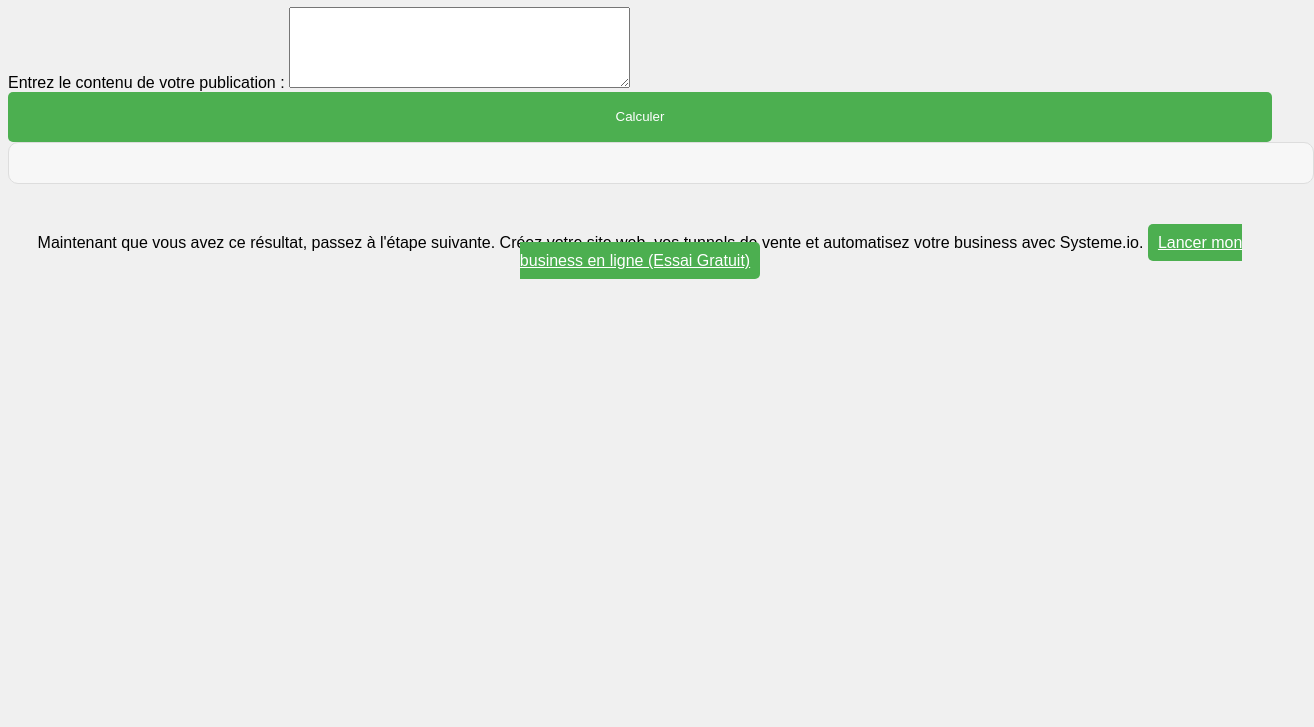
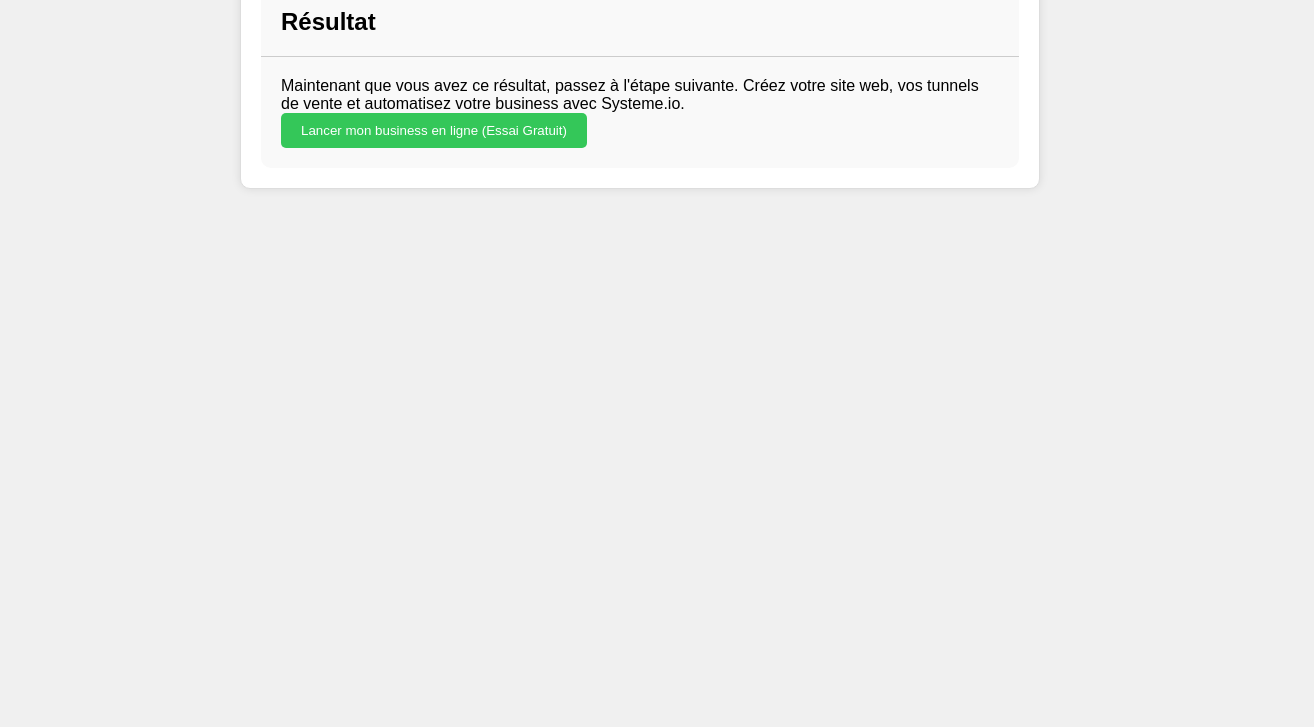
Before and after one commit to Nounou1977/github.io, a plain HTML site: page outil-de-plan-de-contenu-marketing.html in a window 1280 px wide. Shown: the part 73-800 px from the top of the page, 1314 px wide, since content can reach past the window. Drawn offline with Linux system fonts and the light colour scheme.

Commit message:
Mise a jour de l outil outil de plan de contenu marketing

```diff
--- a/outil-de-plan-de-contenu-marketing.html
+++ b/outil-de-plan-de-contenu-marketing.html
@@ -6,72 +6,69 @@
     <meta name="viewport" content="width=device-width, initial-scale=1.0">
     <title>Outil de plan de contenu marketing</title>
     <style>
+        * {
+            box-sizing: border-box;
+            margin: 0;
+            padding: 0;
+        }
+
         body {
             font-family: Arial, sans-serif;
             background-color: #f0f0f0;
         }
 
-        container {
-            width: 80%;
+        .container {
+            max-width: 800px;
             margin: 40px auto;
+            padding: 20px;
             background-color: #fff;
-            padding: 20px;
             border: 1px solid #ddd;
             border-radius: 10px;
             box-shadow: 0 0 10px rgba(0, 0, 0, 0.1);
         }
 
-        .resultat {
-            width: 100%;
-            margin-bottom: 20px;
+        .result {
             padding: 20px;
-            background-color: #f7f7f7;
-            border: 1px solid #ddd;
-            border-radius: 10px;
+            border-bottom: 1px solid #ccc;
+            border-radius: 10px 10px 0 0;
+            background-color: #f9f9f9;
+        }
+
+        .bottom {
+            padding: 20px;
+            background-color: #f9f9f9;
+            border-radius: 0 0 10px 10px;
         }
 
         .button {
-            width: 100%;
-            height: 50px;
-            background-color: #4CAF50;
+            background-color: #34c759;
             color: #fff;
-            padding: 10px;
+            padding: 10px 20px;
             border: none;
             border-radius: 5px;
             cursor: pointer;
         }
 
         .button:hover {
-            background-color: #3e8e41;
-        }
-
-        .affiliation {
-            margin-top: 50px;
-            text-align: center;
+            background-color: #2ecc71;
         }
     </style>
 </head>
 <body>
     <div class="container">
-        <h1>Outil de plan de contenu marketing</h1>
-        <form>
-            <label for="contenu">Entrez le contenu de votre publication :</label>
-            <textarea id="contenu" name="contenu" rows="5" cols="40"></textarea>
-        </form>
-        <button class="button" onclick="calculerResultat()">Calculer</button>
-        <div class="resultat" id="resultat"></div>
-        <div class="affiliation">
-            Maintenant que vous avez ce résultat, passez à l'étape suivante. Créez votre site web, vos tunnels de vente et automatisez votre business avec Systeme.io.
-            <a href="https://systeme.io/fr?sa=sa0005402052e616f3aa5f60c0cf5ad49c228d29ad89" class="button" target="_blank">
-                Lancer mon business en ligne (Essai Gratuit)
-            </a>
+        <div class="result">
+            <h2>Résultat</h2>
+            <p id="result"></p>
+        </div>
+        <div class="bottom">
+            <p>Maintenant que vous avez ce résultat, passez à l'étape suivante. Créez votre site web, vos tunnels de vente et automatisez votre business avec Systeme.io.</p>
+            <button class="button" onclick="openUrl()">Lancer mon business en ligne (Essai Gratuit)</button>
         </div>
     </div>
+
     <script>
-        function calculerResultat() {
-            var contenu = document.getElementById("contenu").value;
-            var resultat = document.getElementById("resultat");
-            resultat.innerHTML = "Le contenu de votre publication est : " + contenu;
+        function openUrl() {
+            window.open("https://systeme.io/fr?sa=sa0005402052e616f3aa5f60c0cf5ad49c228d29ad89", "_blank");
         }
     </script>
 </body>
```
